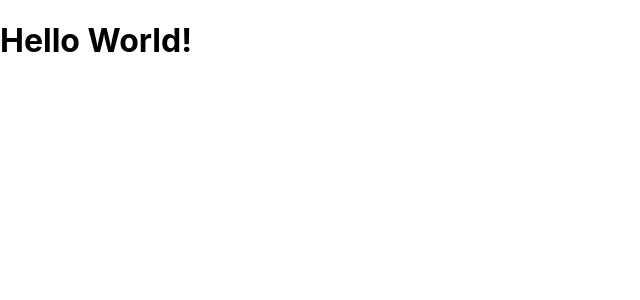
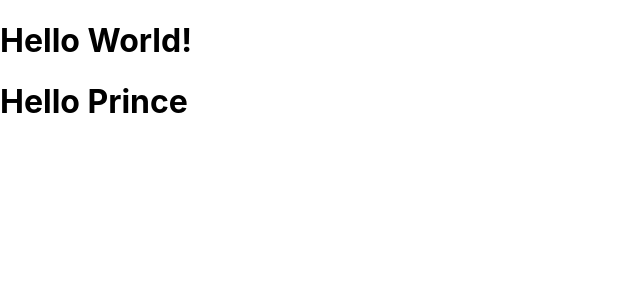
Before and after one commit to prince916/Robofriends, a React (Create React App) app: page / in a window 1280 px wide. Shown: the top 300 px of the page, without its empty margins (0-640 px from the left). Built offline with nearby package versions, Linux system fonts and the light colour scheme.

Commit message:
changed here

```diff
--- a/src/App.js
+++ b/src/App.js
@@ -4,6 +4,7 @@ const App = () => {
     return (
         <div>
            <h1>Hello World!</h1>
+           <h1>Hello Prince</h1>
         </div>
     );
 }
```
